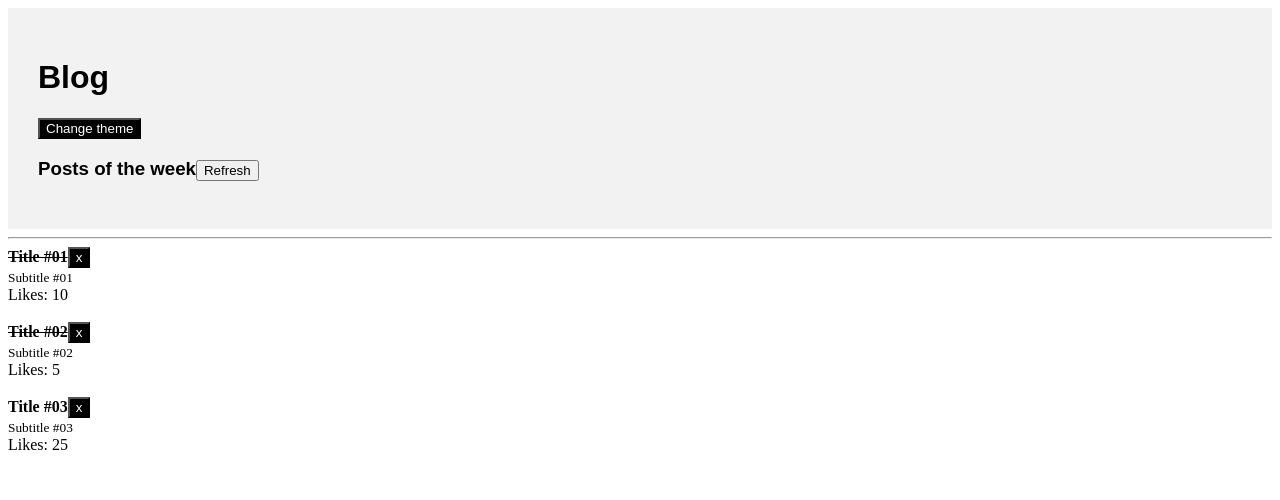
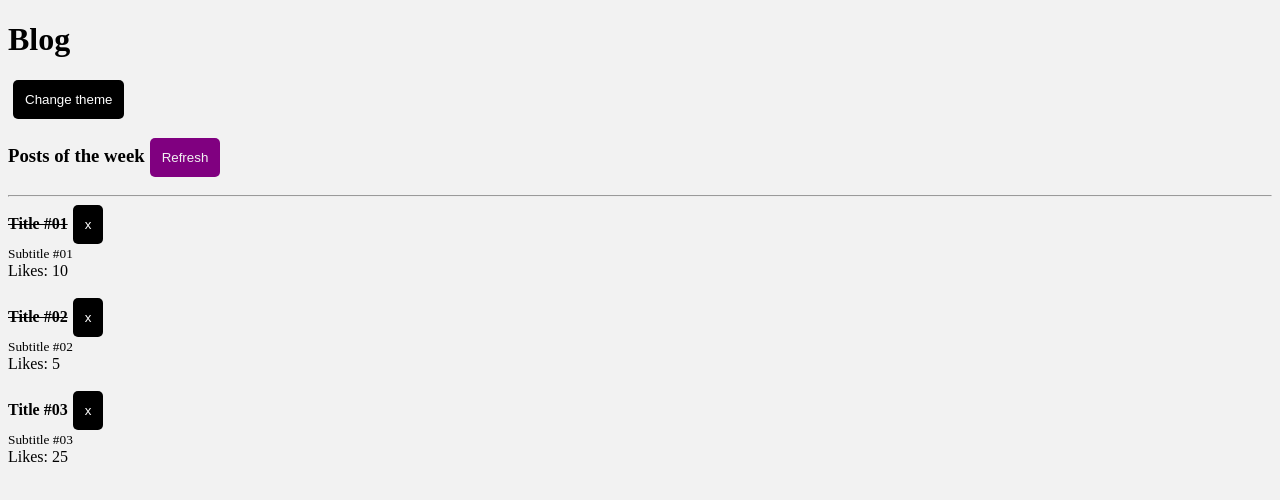
Before and after one commit to giovannalinda/react-fundamentals, a React app: page / in a window 1280 px wide. Shown: the top 500 px of the page. Built offline with nearby package versions, Linux system fonts and the light colour scheme.

Commit message:
Working with css files

```diff
--- a/package.json
+++ b/package.json
@@ -13,7 +13,9 @@
     "@babel/preset-react": "^7.16.7",
     "babel-loader": "^8.2.3",
     "clean-webpack-plugin": "^4.0.0",
+    "css-loader": "^6.7.0",
     "html-webpack-plugin": "^5.5.0",
+    "style-loader": "^3.3.1",
     "webpack": "^5.70.0",
     "webpack-cli": "^4.9.2",
     "webpack-dev-server": "^4.7.4"
--- a/src/Header.js
+++ b/src/Header.js
@@ -10,13 +10,7 @@ export default function Header(props) {
   const { onToggleTheme } = useContext(ThemeContext)
 
   return (
-    <div
-      style={{
-        background: '#f2f2f2',
-        padding: '30px',
-        fontFamily: 'sans-serif'
-      }}
-    >
+    <div>
       <h1>{props.title}</h1>
       <Button onClick={onToggleTheme}>Change theme</Button>
       {props.children}
--- /dev/null
+++ b/src/index.css
@@ -0,0 +1,13 @@
+body {
+  background: #f2f2f2;
+  color: #000;
+}
+
+button {
+  background: purple;
+  border: 0;
+  padding: 12px;
+  border-radius: 5px;
+  margin: 0 0 0 5px;
+  color: #f2f2f2;
+}
--- a/src/index.js
+++ b/src/index.js
@@ -1,6 +1,8 @@
 import React from 'react'
 import ReactDOM from 'react-dom'
 import App from './App'
+
+import './index.css'
 
 ReactDOM.render(
   <App />,
--- a/webpack.config.js
+++ b/webpack.config.js
@@ -21,6 +21,10 @@ module.exports = {
         exclude: /node_modules/,
         use: 'babel-loader',
       },
+      {
+        test: /\.css$/,
+        use: ['style-loader', 'css-loader']
+      },
     ]
   },
   devServer: {
```
Also changed, not shown: 1 other file (tests, documents, lock files or other folders).
